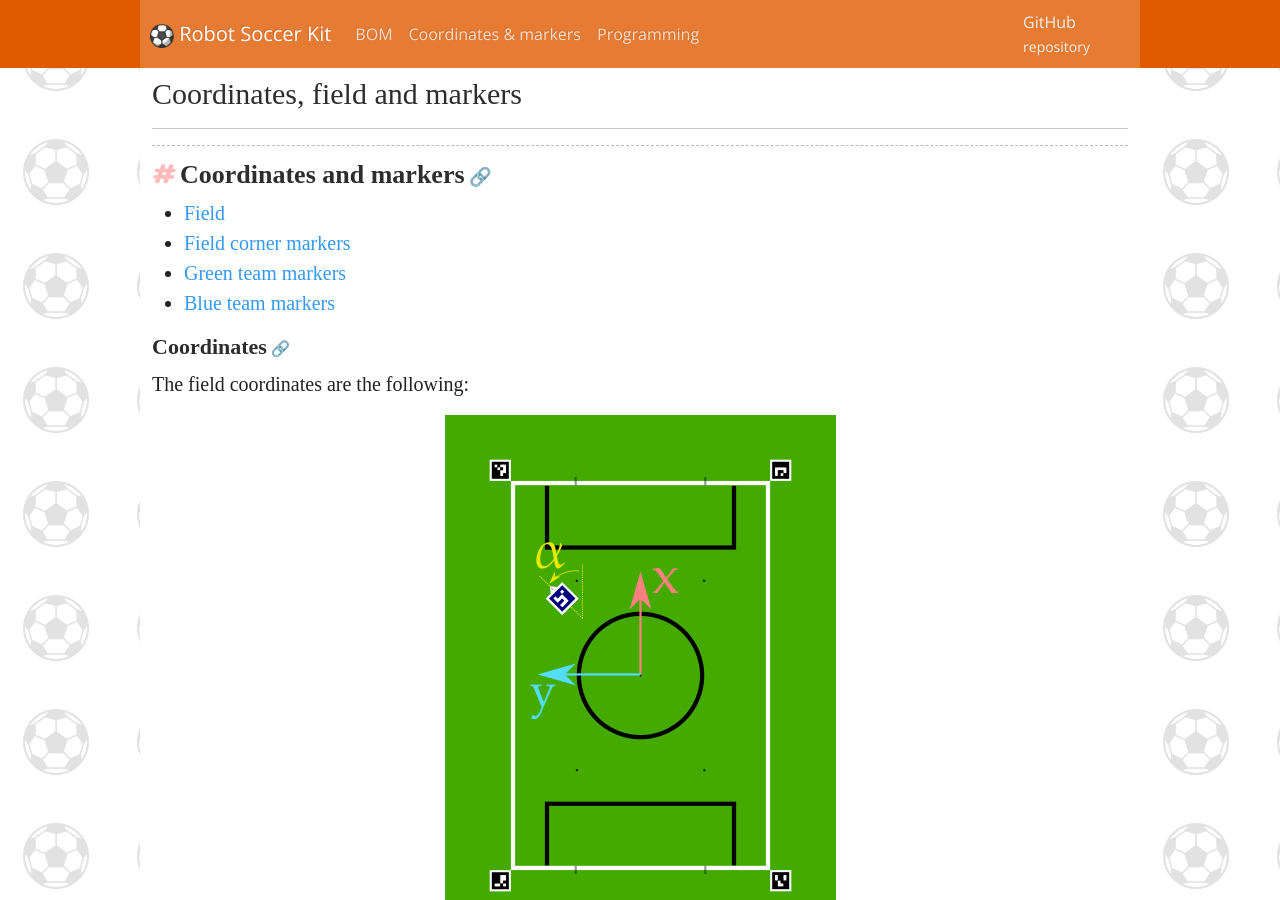
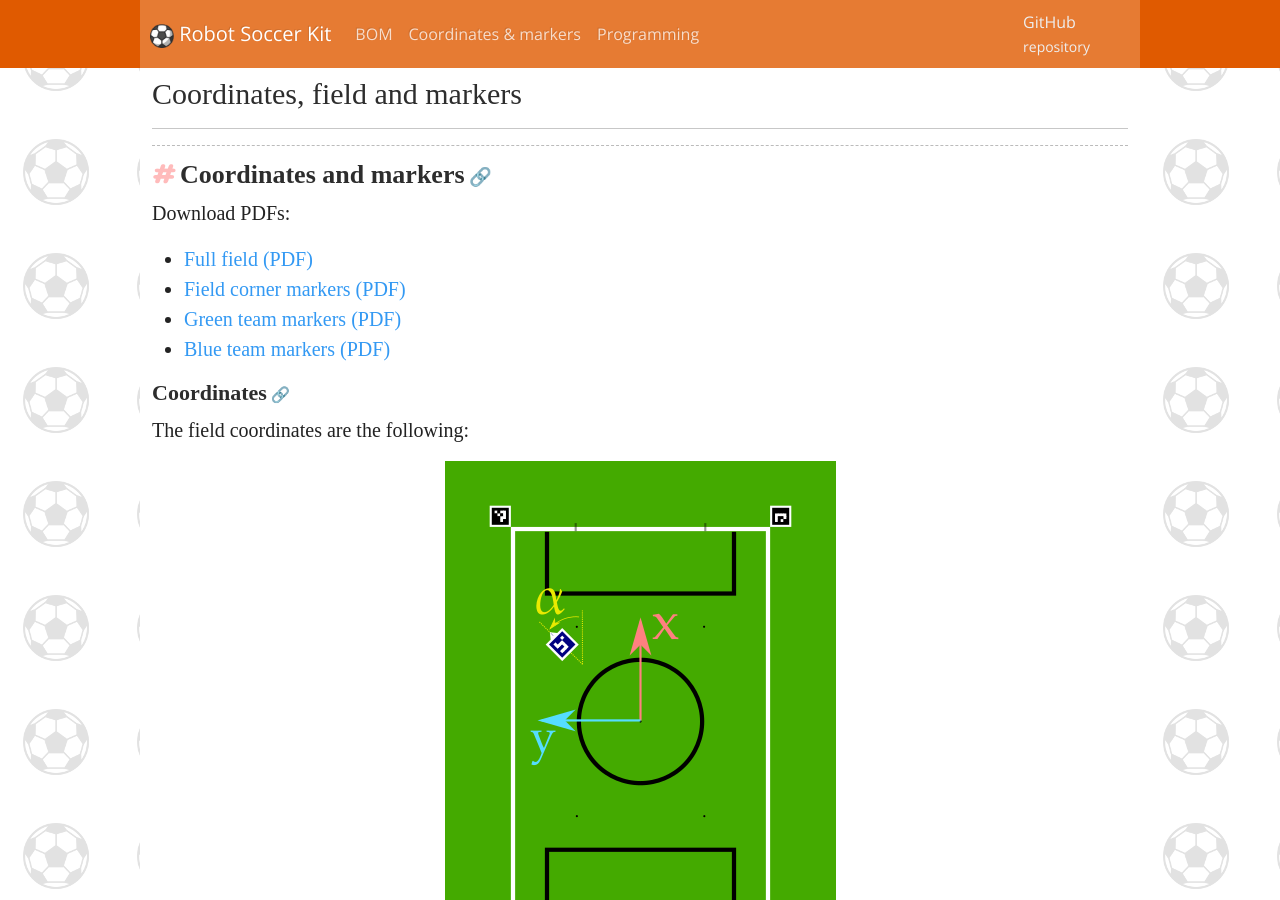
Before and after one commit to robot-soccer-kit/robot-soccer-kit.github.io, a Jekyll site: the page built from coordinates-field-markers.md, in a window 1280 px wide and 900 px high. Built offline with Jekyll 4.4.1, drawn with Linux system fonts in a browser that asks for light colours; some web fonts are replaced.

Commit message:
Indication

```diff
--- a/coordinates-field-markers.md
+++ b/coordinates-field-markers.md
@@ -7,10 +7,12 @@ permalink: /coordinates-field-markers
 
 # Coordinates and markers
 
-* [Field](https://raw.githubusercontent.com/robot-soccer-kit/robot-soccer-kit/master/docs/field.pdf)
-* [Field corner markers](https://raw.githubusercontent.com/robot-soccer-kit/robot-soccer-kit/master/docs/field-markers.pdf)
-* [Green team markers](https://raw.githubusercontent.com/robot-soccer-kit/robot-soccer-kit/master/docs/green-markers.pdf)
-* [Blue team markers](https://raw.githubusercontent.com/robot-soccer-kit/robot-soccer-kit/master/docs/blue-markers.pdf)
+Download PDFs:
+
+* [Full field (PDF)](https://raw.githubusercontent.com/robot-soccer-kit/robot-soccer-kit/master/docs/field.pdf)
+* [Field corner markers (PDF)](https://raw.githubusercontent.com/robot-soccer-kit/robot-soccer-kit/master/docs/field-markers.pdf)
+* [Green team markers (PDF)](https://raw.githubusercontent.com/robot-soccer-kit/robot-soccer-kit/master/docs/green-markers.pdf)
+* [Blue team markers (PDF)](https://raw.githubusercontent.com/robot-soccer-kit/robot-soccer-kit/master/docs/blue-markers.pdf)
 
 ### Coordinates
 
```
